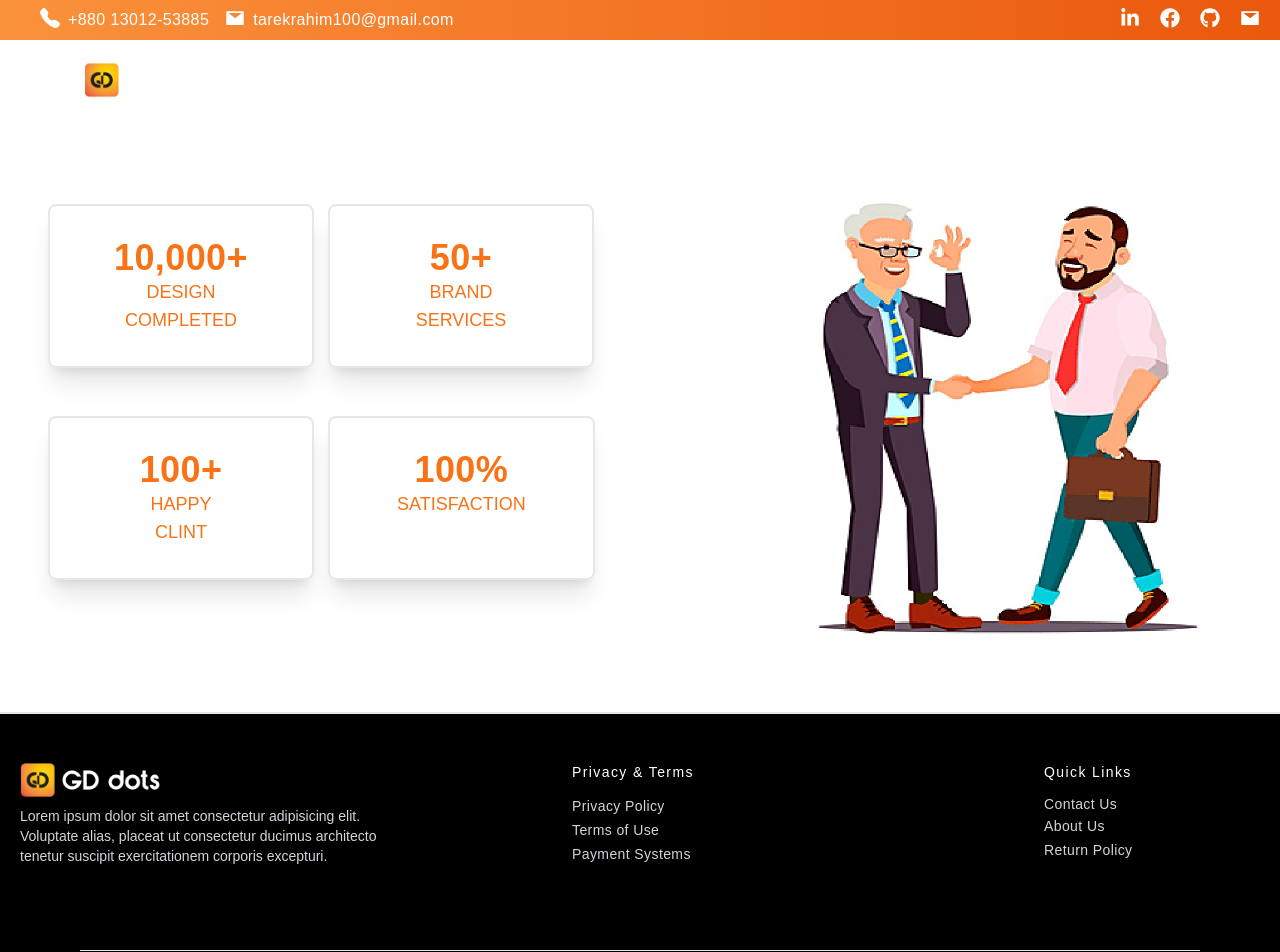
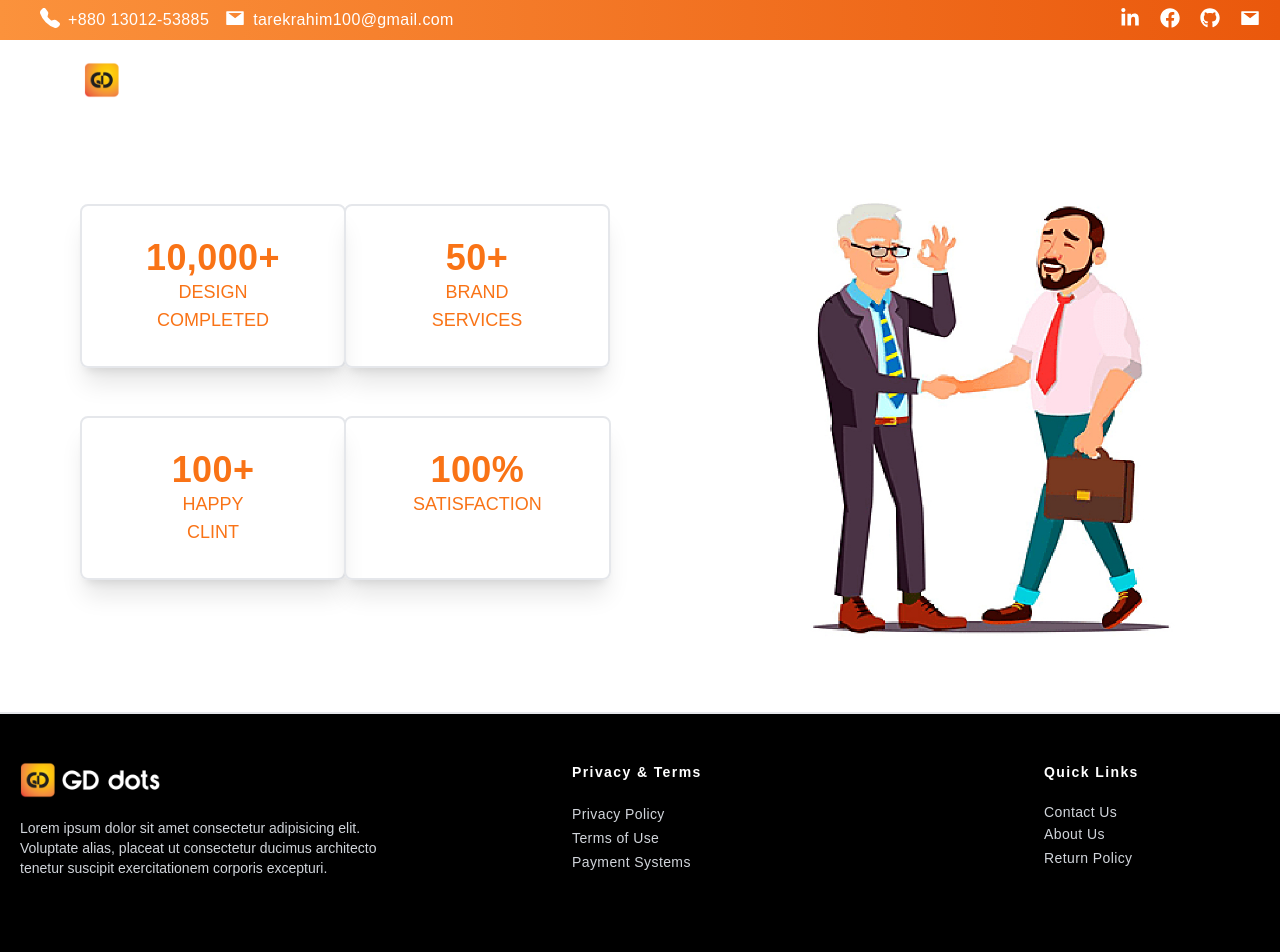
Before and after one commit to MdTanvirHassan/GD-dots, a Next.js app: page /company in a window 1280 px wide. Shown: the top 952 px of the page. Built offline with nearby package versions, Linux system fonts and the light colour scheme.

Commit message:
update design.

```diff
--- a/components/Footer.jsx
+++ b/components/Footer.jsx
@@ -11,9 +11,9 @@ const Footer = () => {
 
           <div className="mx-auto text-center md:text-left">
             <Link href={"/"}>
-              <div className="flex font-medium items-center md:justify-start justify-center text-white cursor-pointer">
+              <div className="flex font-medium items-center md:justify-start justify-center text-white cursor-pointer mb-5">
                 <Image src={Logo} alt=".." width={140} height={40}/>
-                {/* <span className="ml-3 text-xl text-white"> GD dots</span> */}
+
               </div>
             </Link>
             <p className="mt-2 px- text-sm text-gray-300 ">
@@ -23,9 +23,9 @@ const Footer = () => {
             </p>
           </div>
 
-          <div className="-mb-10 md:mt-0 mt-10 md:px-24 md:text-left ustify-center items-center text-center">
+          <div className="-mb-10 md:mt-0 mt-10 md:px-24 md:text-left justify-center items-center text-center">
             <div className="w-full j px-4 ">
-              <h2 className="title-font font-medium text-white tracking-widest text-sm mb-3">
+              <h2 className="font-bold text-white tracking-widest text-sm mb-5">
                 Privacy & Terms
               </h2>
               <nav className="list-none mb-10">
@@ -49,7 +49,7 @@ const Footer = () => {
             </div>
 
             <div className="w-full justify-center items-center text-center md:text-start md:items-baseline md:justify-end md:pl-36 py-10 sm:py-0">
-              <h2 className="title-font font-medium text-white tracking-widest text-sm mb-3">
+              <h2 className="font-bold text-white tracking-widest text-sm mb-5">
                 Quick Links
               </h2>
               <nav className="list-none mb-10">
--- a/pages/company.js
+++ b/pages/company.js
@@ -6,7 +6,7 @@ const Company = () => {
   return (
     <div id="company" className="pt-16">
       <section className="text-gray-600 ">
-        <div className=" px-4 py-16 mx-auto grid md:grid-cols-2 md:gap-x-20">
+        <div className=" px-4 md:px-12 py-16 mx-auto grid md:grid-cols-2 md:gap-x-20">
           <div className="grid md:grid-cols-2 md:gap-4  mt-auto mb-auto  content-start sm:pr-10">
             <div className="p-4 px-12  w-full mb-8">
               <div className="flex flex-wrap -m-4 text-center w-[266px] h-[164px]">
```
